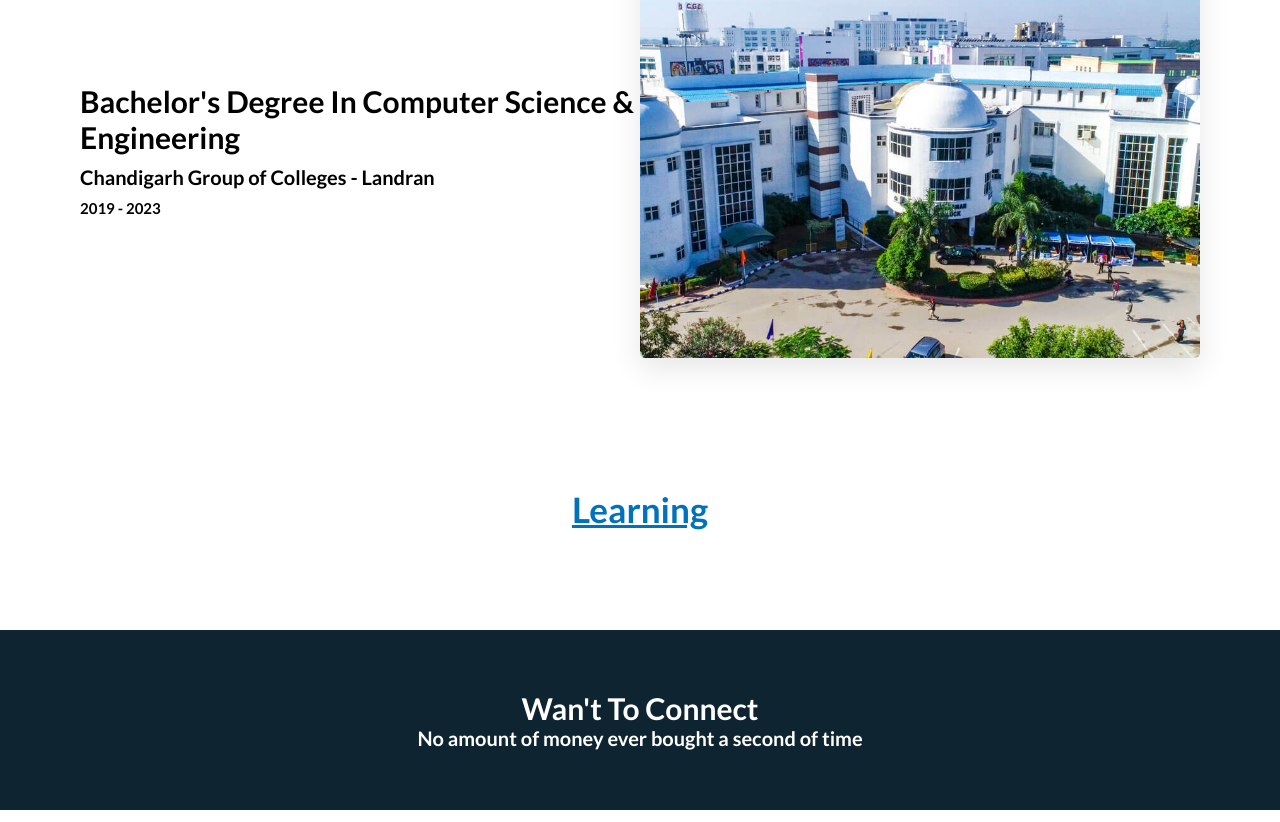
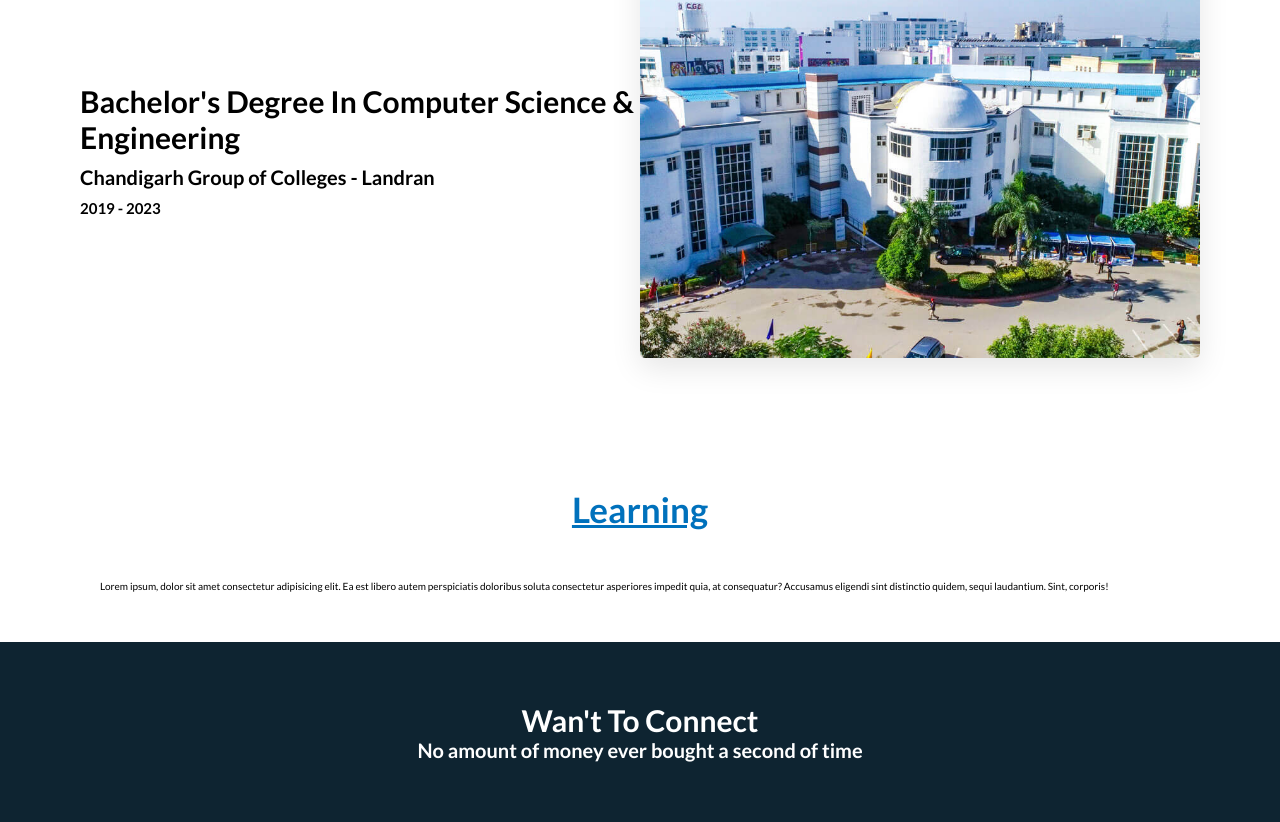
Before and after one commit to gsharma101/pfrj, a React (Create React App) app: page / in a window 1280 px wide. Shown: the part 2380-3202 px from the top of the page. Built offline with nearby package versions, Linux system fonts and the light colour scheme.

Commit message:
learning description

```diff
--- a/src/components/learning/Learning.jsx
+++ b/src/components/learning/Learning.jsx
@@ -4,6 +4,12 @@ function Learning() {
   return (
     <section className="learning" id="learning">
       <div className="section_heading">Learning</div>
+      <p>
+        Lorem ipsum, dolor sit amet consectetur adipisicing elit. Ea est libero
+        autem perspiciatis doloribus soluta consectetur asperiores impedit quia,
+        at consequatur? Accusamus eligendi sint distinctio quidem, sequi
+        laudantium. Sint, corporis!
+      </p>
     </section>
   );
 }
```
